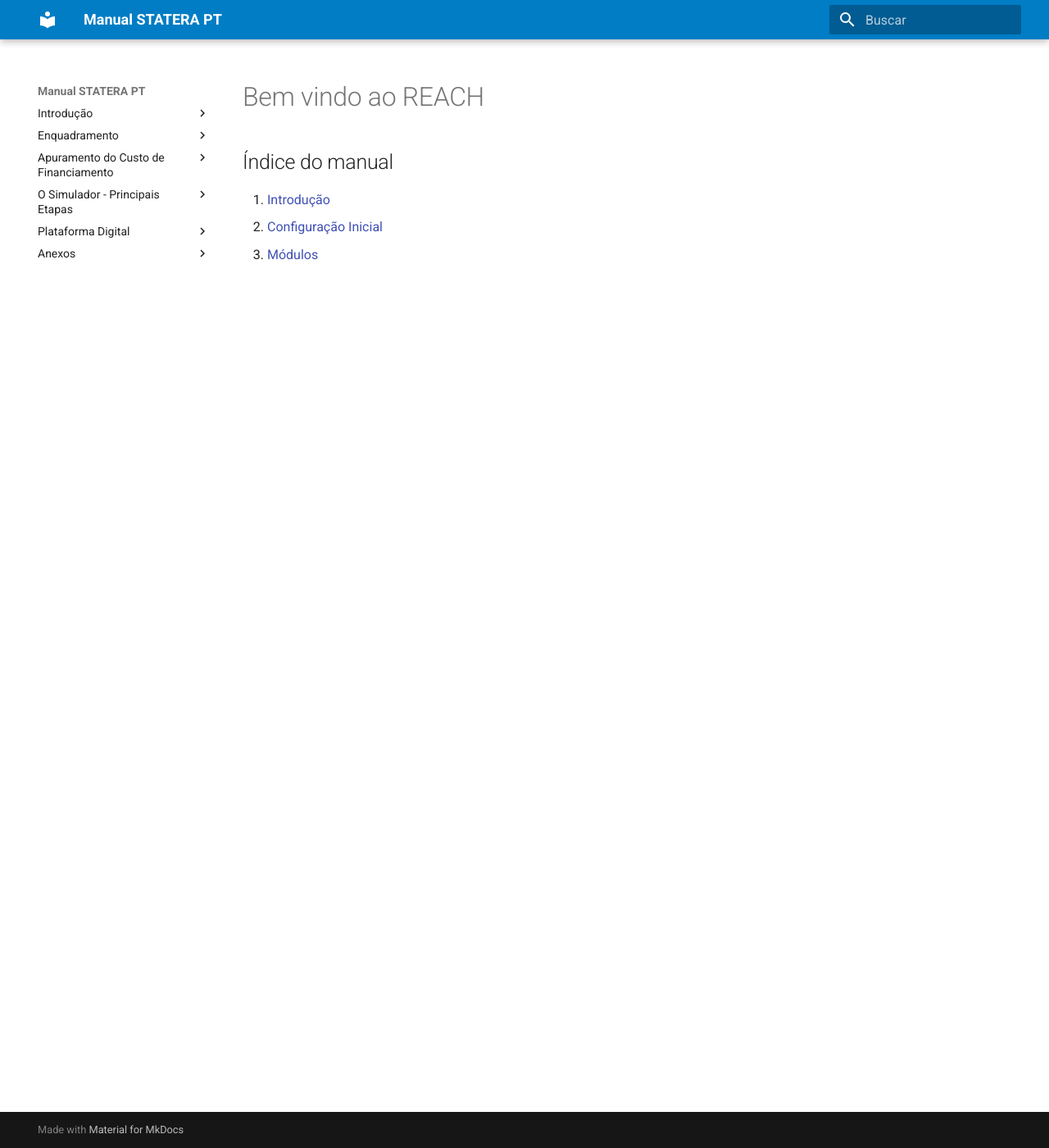
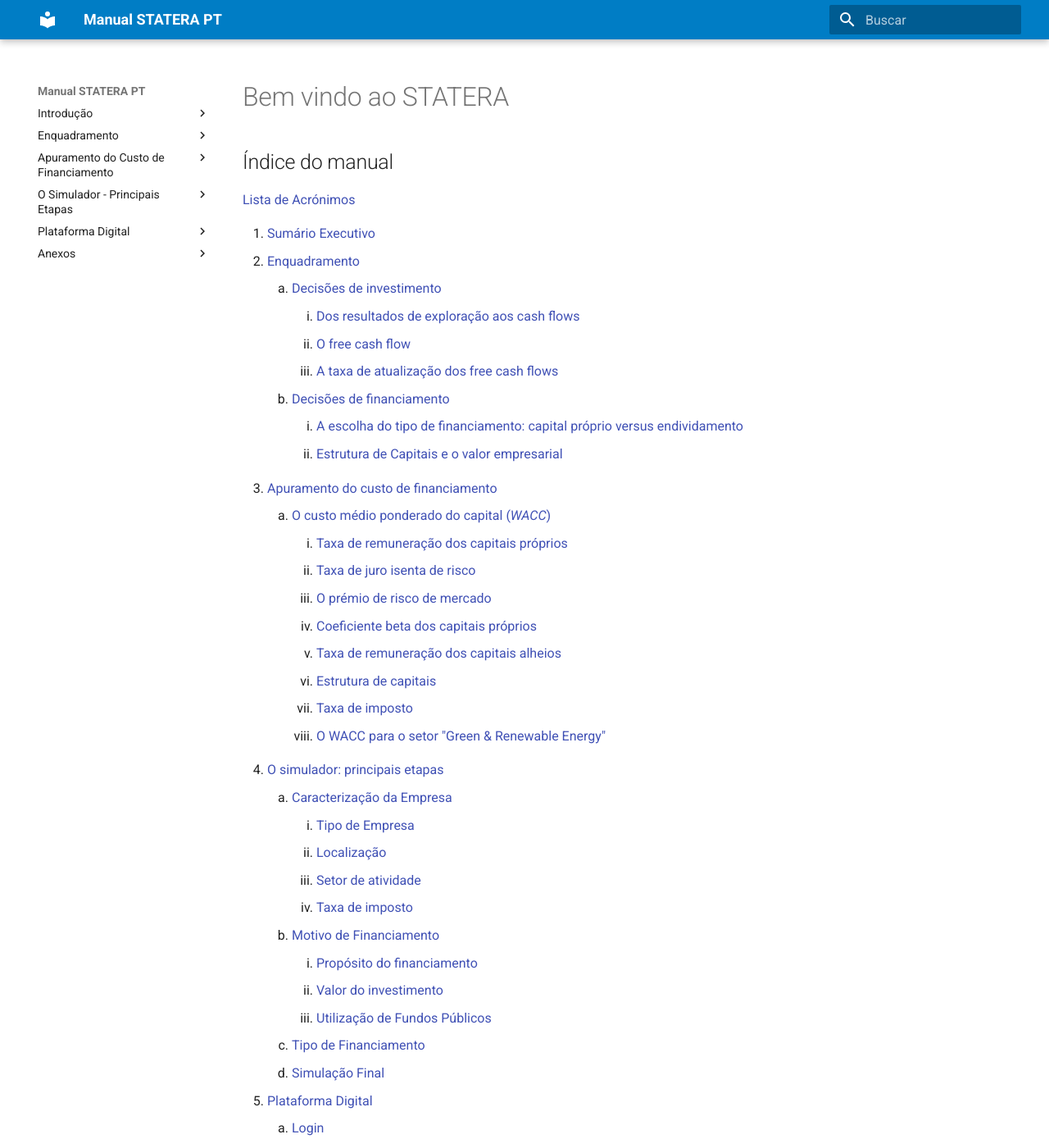
Before and after one commit to iSOLveIT/statera-docs, an MkDocs documentation site: the page built from docs/index.md, in a window 1280 px wide and 1400 px high. Shown: the whole window at 82% size. Built offline with MkDocs 1.6.1 and Material for MkDocs 9.7.7, drawn with Linux system fonts in a browser that asks for light colours; some of the changed text lies outside the part shown.

Commit message:
Added TOC to index page

```diff
--- a/docs/index.md
+++ b/docs/index.md
@@ -1,7 +1,48 @@
-# Bem vindo ao REACH
+---
+hide:
+  - toc
+---
+
+# Bem vindo ao STATERA
 
 ## Índice do manual
 
-1. [Introdução](intro/index.md)
-2. [Configuração Inicial](settings/index.md)
-3. [Módulos](modules/index.md)
+[Lista de Acrónimos](intro/lista_de_acronimos.md)
+
+1. [Sumário Executivo](intro/sumario_executivo.md)
+2. [Enquadramento](enquadramento/index.md)
+      1. [Decisões de investimento](enquadramento/decisoes_de_investimento.md)
+         1. [Dos resultados de exploração aos cash flows](enquadramento/decisoes_de_investimento.md#dos-resultados-de-exploração-aos-cash-flows)
+         2. [O free cash flow](enquadramento/decisoes_de_investimento.md#o-free-cash-flow)
+         3. [A taxa de atualização dos free cash flows](enquadramento/decisoes_de_investimento.md#a-taxa-de-atualização-dos-free-cash-flows)
+      2. [Decisões de financiamento](enquadramento/decisoes_de_financiamento.md)
+         1. [A escolha do tipo de financiamento: capital próprio versus endividamento](enquadramento/decisoes_de_financiamento.md#a-escolha-do-tipo-de-financiamento-capital-próprio-versus-endividamento)
+         2. [Estrutura de Capitais e o valor empresarial](enquadramento/decisoes_de_financiamento.md#estrutura-de-capitais-e-o-valor-empresarial)
+3. [Apuramento do custo de financiamento](apuramento/index.md)
+      1. [O custo médio ponderado do capital (*WACC*)](apuramento/o_custo_medio_ponderado_do_capital.md)
+         1. [Taxa de remuneração dos capitais próprios](apuramento/taxa_de_remuneracao_dos_capitais_proprios.md)
+         2. [Taxa de juro isenta de risco](apuramento/taxa_de_juro_isenta_de_risco.md)
+         3. [O prémio de risco de mercado](apuramento/o_premio_de_risco_de_mercado.md)
+         4. [Coeficiente beta dos capitais próprios](apuramento/coeficiente_beta_dos_capitais_proprios.md)
+         5. [Taxa de remuneração dos capitais alheios](apuramento/taxa_de_remuneracao_dos_capitais_alheios.md)
+         6. [Estrutura de capitais](apuramento/estrutura_de_capitais.md)
+         7. [Taxa de imposto](apuramento/taxa_de_imposto.md)
+         8. [O WACC para o setor "Green & Renewable Energy"](apuramento/o_wacc_para_o_setor_green_renewable_energy.md)
+4. [O simulador: principais etapas](simulador/index.md)
+      1. [Caracterização da Empresa](simulador/caracterizacao_da_empresa.md)
+         1. [Tipo de Empresa](simulador/caracterizacao_da_empresa.md#tipo-de-empresa)
+         2. [Localização](simulador/caracterizacao_da_empresa.md#localização)
+         3. [Setor de atividade](simulador/caracterizacao_da_empresa.md#setor-de-atividade)
+         4. [Taxa de imposto](simulador/caracterizacao_da_empresa.md#taxa-de-imposto)
+      2. [Motivo de Financiamento](simulador/motivo_de_financiamento.md)
+         1. [Propósito do financiamento](simulador/motivo_de_financiamento.md#propósito-do-financiamento)
+         2. [Valor do investimento](simulador/motivo_de_financiamento.md#valor-do-investimento)
+         3. [Utilização de Fundos Públicos](simulador/motivo_de_financiamento.md#utilização-de-fundos-públicos)
+      3. [Tipo de Financiamento](simulador/tipo_de_financiamento.md)
+      4. [Simulação Final](simulador/simulacao_final.md)
+5. [Plataforma Digital](plataforma/index.md)
+      1. [Login](plataforma/login.md)
+      2. [Registo](plataforma/registo.md)
+      3. [Pedido de Nova Palavra-Passe](plataforma/pedido_de_nova_palavrapasse.md)
+      4. [Entrada na Aplicação](plataforma/entrada_na_aplicacao.md)
+6. [Anexos](anexos/index.md)
```
Also changed, not shown: docs/simulador/tipo_de_financiamento.md (+1 -1 lines), docs/intro/lista_de_acronimos.md (line endings or trailing spaces).
